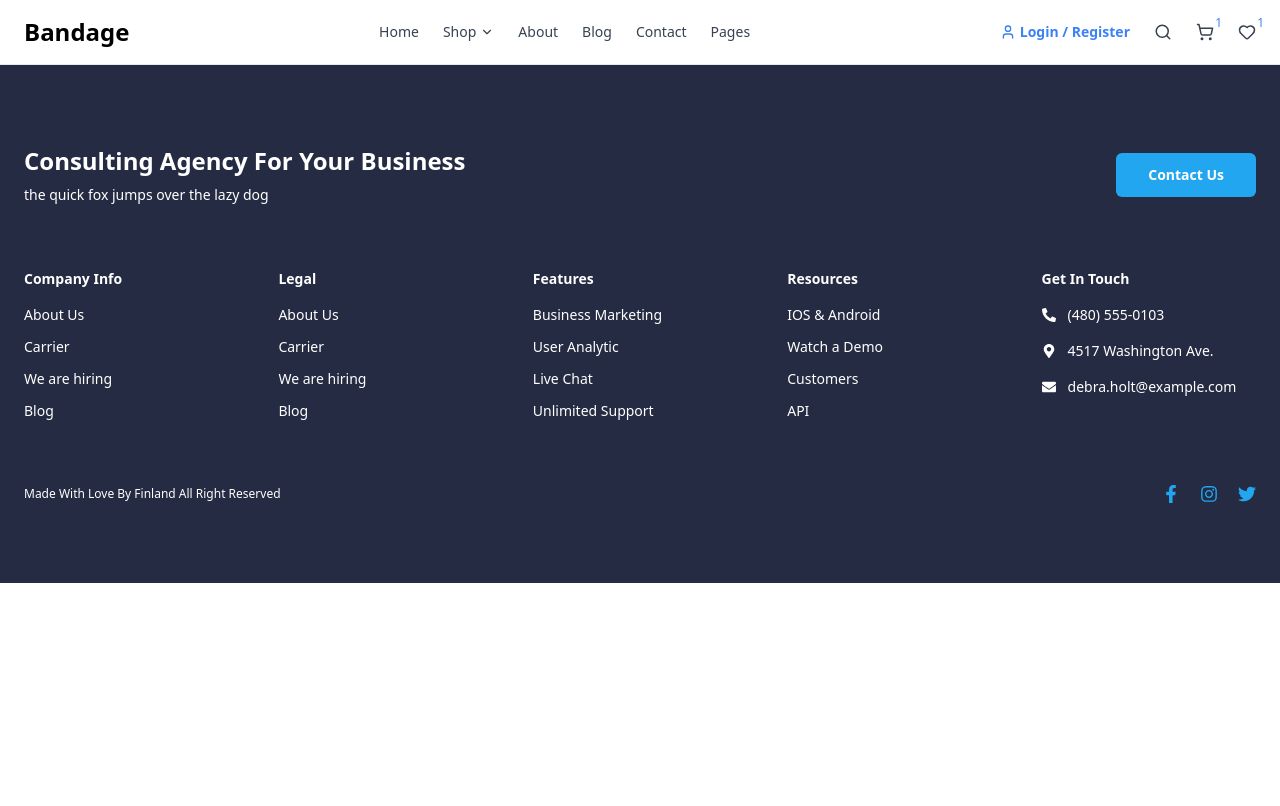
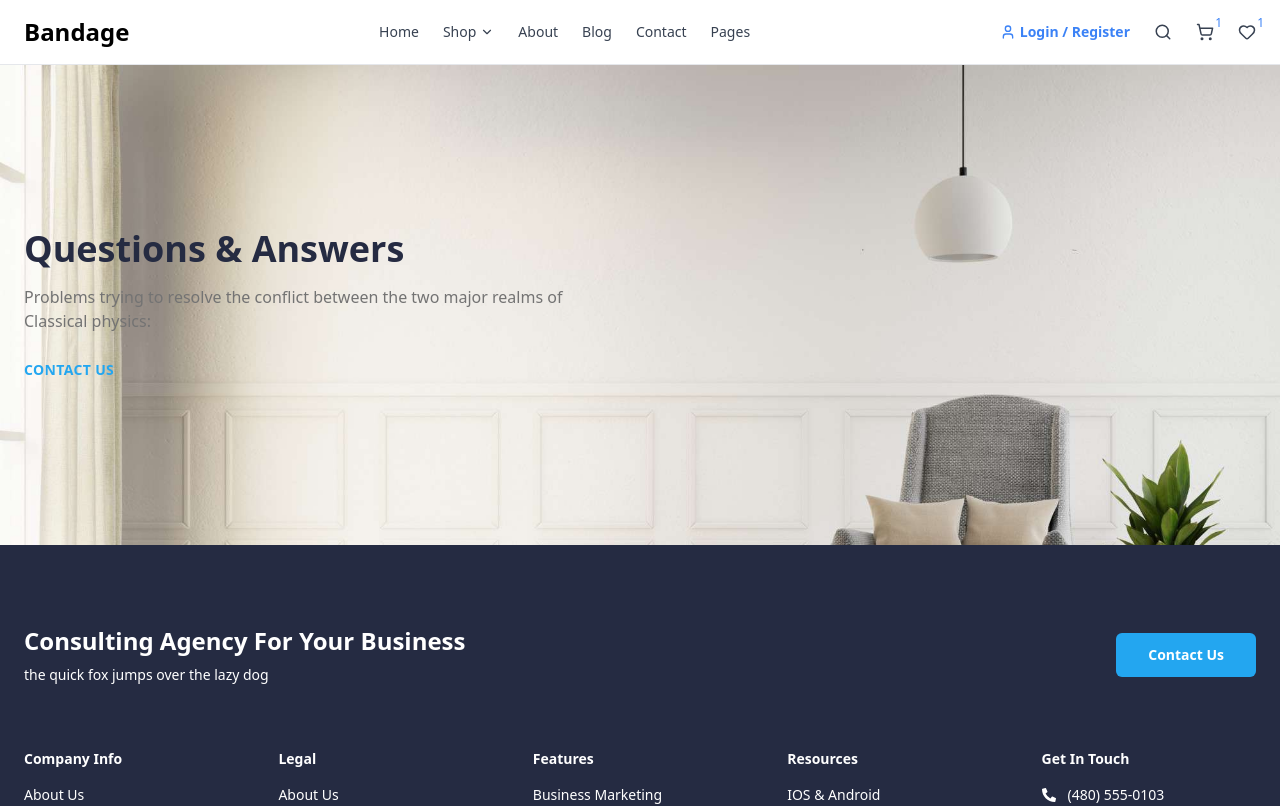
Before and after one commit to PoyraUmut/E-commerce-project, a React (Vite) app: page /contact in a window 1280 px wide. Shown: the top 806 px of the page. Built offline with nearby package versions, Linux system fonts and the light colour scheme.

Commit message:
Contact Sayfası Oluşturuldu.

```diff
--- a/src/App.jsx
+++ b/src/App.jsx
@@ -7,6 +7,7 @@ import PageContent from "./layout/PageContent";
 import HomePage from "./pages/HomePage";
 import ShopPage from "./pages/ShopPage";
 import ProductDetailPage from "./pages/ProductDetailPage";
+import Contact from "./pages/Contact";
 
 function App() {
   return (
@@ -18,6 +19,7 @@ function App() {
           <Route exact path="/" component={HomePage} />
           <Route exact path="/shop" component={ShopPage} />
           <Route exact path="/product-detail" component={ProductDetailPage} />
+          <Route exact path="/contact" component={Contact} />
         </Switch>
       </PageContent>
 
--- a/src/layout/Header.jsx
+++ b/src/layout/Header.jsx
@@ -26,7 +26,10 @@ const Header = () => {
 
           <Link to="/">About</Link>
           <Link to="/">Blog</Link>
-          <Link to="/">Contact</Link>
+
+          {/* 🔽 SADECE BURASI DEĞİŞTİ */}
+          <Link to="/contact">Contact</Link>
+
           <Link to="/">Pages</Link>
         </nav>
 
--- /dev/null
+++ b/src/pages/Contact.jsx
@@ -0,0 +1,39 @@
+import contactBg from "../assets/contact-bg.jpg";
+
+const Contact = () => {
+  return (
+    <section
+      className="
+        w-full
+        min-h-[420px]
+        md:min-h-[480px]
+        flex items-center
+        bg-no-repeat
+      "
+      style={{
+        backgroundImage: `url(${contactBg})`,
+        backgroundSize: "cover",
+        backgroundPosition: "center bot",
+      }}
+    >
+      <div className="max-w-7xl mx-auto px-6 w-full">
+        <div className="max-w-xl">
+          <h2 className="text-3xl md:text-4xl font-bold text-[#252B42] mb-4">
+            Questions & Answers
+          </h2>
+
+          <p className="text-[#737373] text-sm md:text-base leading-6 mb-6">
+            Problems trying to resolve the conflict between the two
+            major realms of Classical physics:
+          </p>
+
+          <button className="text-[#23A6F0] font-semibold text-sm tracking-wide">
+            CONTACT US
+          </button>
+        </div>
+      </div>
+    </section>
+  );
+};
+
+export default Contact;
--- a/src/pages/ProductDetailPage.jsx
+++ b/src/pages/ProductDetailPage.jsx
@@ -39,7 +39,7 @@ export default function ProductDetailPage() {
     <div className="max-w-7xl mx-auto px-4 py-16">
 
 
-      {/* BREADCRUMB UI */}
+
 <div className="mb-12 flex items-center gap-3">
   <span className="text-base font-semibold text-gray-900">
     Home
```
Also changed, not shown: src/assets/contact-bg.jpg (added).
